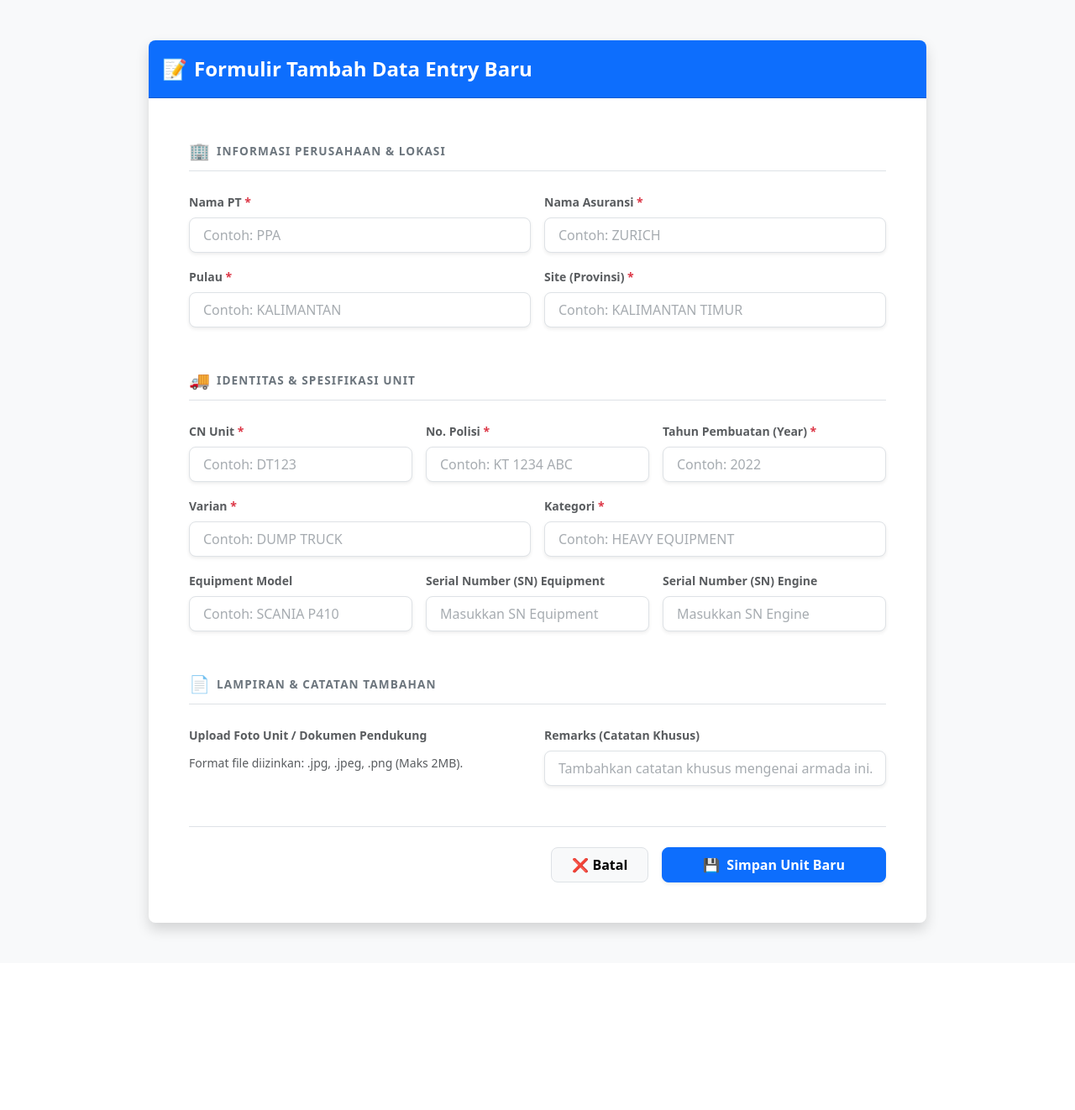
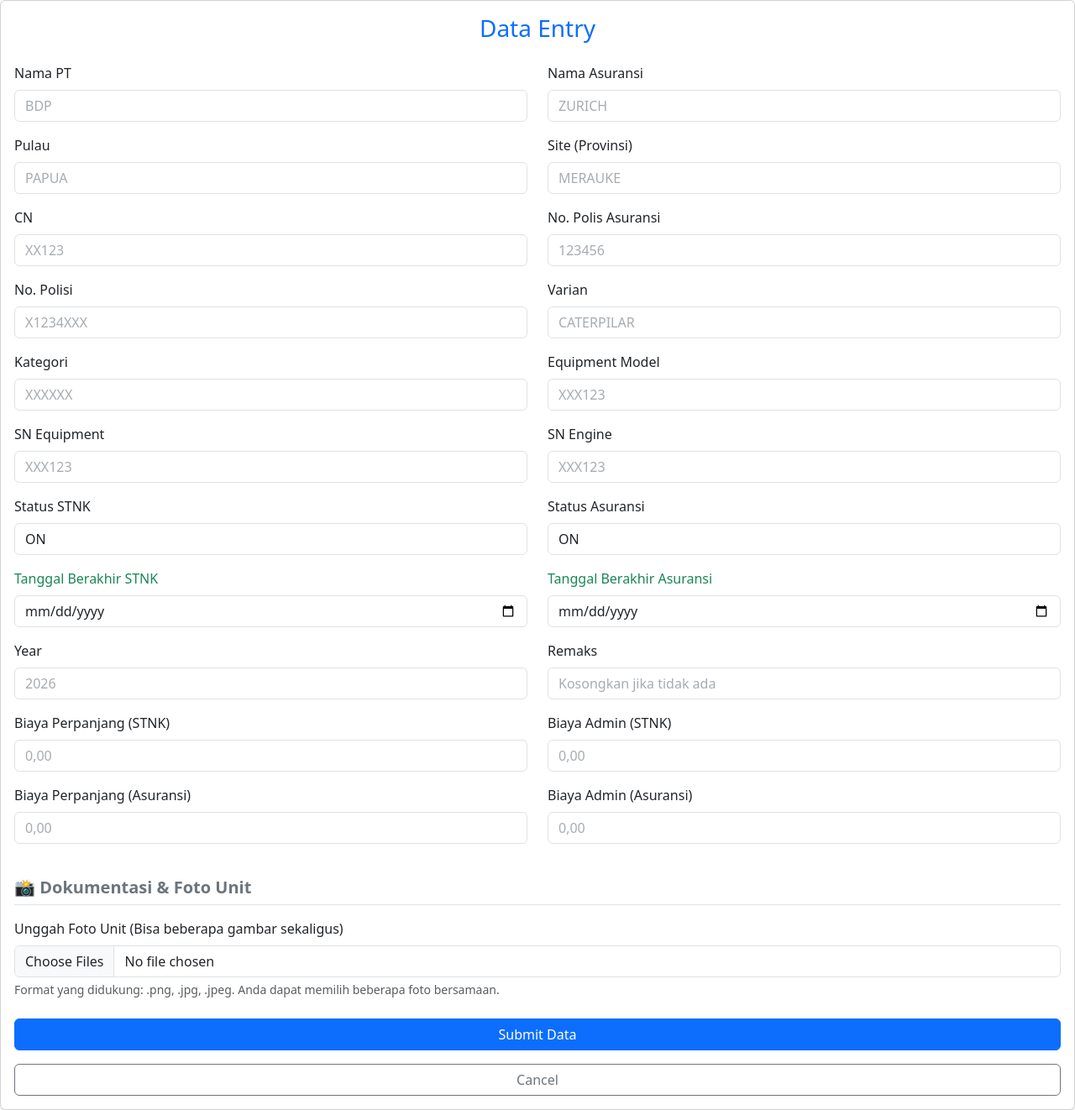
Before and after one commit to Wilsonn23/HR_Information_System, a Flask app: template templates/form.html in a window 1280 px wide. Shown: the part 56-1378 px from the top of the page at 84% size. Before the commit the page ends 1171 px from the top, so only its background shows below. Run offline with Flask 3, Linux system fonts and the light colour scheme; the template is opened without the code that fills it: values that come from a table or form of the project are taken from there, others are empty; the visitor is signed in with stand-in values (Sample User, id 1); some libraries are stand-ins or nearby versions.

Commit message:
fix: form

```diff
--- a/templates/form.html
+++ b/templates/form.html
@@ -2,174 +2,323 @@
 
 {% block title %}Entry Form{% endblock %}
 
-{% block body_class %}dashboard-page bg-light{% endblock %}
+{% block body_class %}dashboard-page{% endblock %}
 {% block content %}
-<div class="container py-5">
-    <div class="row justify-content-center">
-        <div class="col-lg-10">
-
 {% with messages = get_flashed_messages(with_categories=true) %}
     {% if messages %}
         {% for category, message in messages %}
-                        <div class="alert alert-{{ category }} alert-dismissible fade show shadow-sm border-0 mb-4" role="alert">
+            <div class="alert alert-{{ category }} alert-dismissible fade show" role="alert">
                 {{ message }}
                 <button type="button" class="btn-close" data-bs-dismiss="alert" aria-label="Close"></button>
             </div>
         {% endfor %}
     {% endif %}
 {% endwith %}
-
-            <div class="card shadow border-0 rounded-3 overflow-hidden bg-white text-dark">
-                <div class="card-header bg-primary text-white py-3 d-flex align-items-center gap-2">
-                    <span class="fs-4">📝</span>
-                    <h4 class="m-0 fw-bold">Formulir Tambah Data Entry Baru</h4>
+<div class="card form-card p-3 shadow-sm">
+    <h3 class="text-center mb-4 text-primary">Data Entry</h3>
+    <form action="{{ url_for('submit_data') }}" method="POST" enctype="multipart/form-data">
+        {{ form.csrf_token }}
+        <div class="row">
+            <div class="data-input">
+                <label class="form-label font-weight-bold">Nama PT</label>
+                {{ form.pt(class="form-control hanya-huruf uppercase-input", placeholder="BDP") }}
+            </div>
+            <div class="data-input">
+                <label class="form-label font-weight-bold">Nama Asuransi</label>
+                {{ form.nama_asuransi(class="form-control hanya-huruf uppercase-input", placeholder="ZURICH") }}
+            </div>
+        </div>
+        <div class="row">
+            <div class="data-input">
+                <label class="form-label font-weight-bold">Pulau</label>
+                {{ form.pulau(class="form-control hanya-huruf uppercase-input", placeholder="PAPUA") }}
+            </div>
+            <div class="data-input">
+                <label class="form-label font-weight-bold">Site (Provinsi)</label>
+                {{ form.provinsi(class="form-control hanya-huruf uppercase-input", placeholder="MERAUKE") }}
+            </div>
+        </div>
+        <div class="row">
+            <div class="data-input">
+                <label class="form-label font-weight-bold">CN</label>
+                {{ form.cn(class="form-control huruf-angka uppercase-input", placeholder="XX123") }}
+            </div>
+            <div class="data-input">
+                <label class="form-label font-weight-bold">No. Polis Asuransi</label>
+                {{ form.no_polis(class="form-control hanya-angka numeric", placeholder="123456") }}
+            </div>
+        </div>
+        <div class="row">
+            <div class="data-input">
+                <label class="form-label">No. Polisi</label>
+                {{ form.no_polisi(class="form-control huruf-angka uppercase-input", placeholder="X1234XXX") }}
+            </div>
+            <div class="data-input">
+                <label class="form-label font-weight-bold">Varian</label>
+                {{ form.varian(class="form-control hanya-huruf uppercase-input", placeholder="CATERPILAR") }}
+            </div>
+        </div>
+        <div class="row">
+            <div class="data-input">
+                <label class="form-label font-weight-bold">Kategori</label>
+                {{ form.kategori(class="form-control hanya-huruf uppercase-input", placeholder="XXXXXX") }}
+            </div>
+            <div class="data-input">
+                <label class="form-label font-weight-bold">Equipment Model</label>
+                {{ form.eqp_model(class="form-control huruf-angka uppercase-input", placeholder="XXX123") }}
+            </div>
+        </div>
+        <div class="row">
+            <div class="data-input">
+                <label class="form-label font-weight-bold">SN Equipment</label>
+                {{ form.sn_equipment(class="form-control huruf-angka uppercase-input", placeholder="XXX123") }}
+            </div>
+            <div class="data-input">
+                <label class="form-label font-weight-bold">SN Engine</label>
+                {{ form.sn_engine(class="form-control huruf-angka uppercase-input", placeholder="XXX123") }}
+            </div>
+        </div>
+        <div class="row">
+            <div class="data-input">
+                <label class="form-label font-weight-bold">Status STNK</label>
+                {{ form.status_stnk(class="form-control", id="status-stnk-select") }}
+            </div>
+            <div class="data-input">
+                <label class="form-label font-weight-bold">Status Asuransi</label>
+                {{ form.status_asuransi(class="form-control", id="status-asuransi-select") }}
+            </div>
+        </div>
+        <div id="tanggal-row-wrapper" class="row" style="display:none">
+            <div class="col-md-6 mb-3">
+                <div id="stnk-date-row">
+                    <label class="form-label font-weight-bold text-success">Tanggal Berakhir STNK</label>
+                    {{ form.tanggal_berakhir_stnk(id="tanggal-berakhir-stnk", class="form-control", type="date") }}
+                </div>
             </div>
 
-                <form action="{{ url_for('submit_data') }}" method="POST" enctype="multipart/form-data" class="card-body p-4 p-md-5">
-                    {{ form.csrf_token }}
-
-                    <div class="mb-5">
-                        <div class="d-flex align-items-center gap-2 border-bottom pb-2 mb-4">
-                            <span class="text-primary fw-bold fs-5">🏢</span>
-                            <h5 class="fw-bold m-0 text-secondary text-uppercase font-size-sm tracking-wider">Informasi Perusahaan & Lokasi</h5>
-                        </div>
-                        <div class="row g-3">
-                            <div class="col-md-6">
-                                <label class="form-label small fw-bold text-muted">Nama PT <span class="text-danger">*</span></label>
-                                {{ form.pt(class="form-control form-control-lg hanya-huruf uppercase-input shadow-sm fs-6", placeholder="Contoh: PPA") }}
-                            </div>
-                            <div class="col-md-6">
-                                <label class="form-label small fw-bold text-muted">Nama Asuransi <span class="text-danger">*</span></label>
-                                {{ form.nama_asuransi(class="form-control form-control-lg hanya-huruf uppercase-input shadow-sm fs-6", placeholder="Contoh: ZURICH") }}
-                            </div>
-                            <div class="col-md-6">
-                                <label class="form-label small fw-bold text-muted">Pulau <span class="text-danger">*</span></label>
-                                {{ form.pulau(class="form-control form-control-lg hanya-huruf uppercase-input shadow-sm fs-6", placeholder="Contoh: KALIMANTAN") }}
-                            </div>
-                            <div class="col-md-6">
-                                <label class="form-label small fw-bold text-muted">Site (Provinsi) <span class="text-danger">*</span></label>
-                                {{ form.provinsi(class="form-control form-control-lg hanya-huruf uppercase-input shadow-sm fs-6", placeholder="Contoh: KALIMANTAN TIMUR") }}
+            <div class="col-md-6 mb-3">
+                <div id="asuransi-date-row">
+                    <label class="form-label font-weight-bold text-success">Tanggal Berakhir Asuransi</label>
+                    {{ form.tanggal_berakhir_asuransi(id="tanggal-berakhir-asuransi", class="form-control", type="date") }}
                 </div>
             </div>
         </div>
-
-                    <div class="mb-5">
-                        <div class="d-flex align-items-center gap-2 border-bottom pb-2 mb-4">
-                            <span class="text-primary fw-bold fs-5">🚚</span>
-                            <h5 class="fw-bold m-0 text-secondary text-uppercase font-size-sm tracking-wider">Identitas & Spesifikasi Unit</h5>
+        <div class="row">
+            <div class="data-input">
+                <label class="form-label font-weight-bold">Year</label>
+                {{ form.year(class="form-control hanya-angka numeric", placeholder="2026", maxlength="4") }}
             </div>
-                        <div class="row g-3">
-                            <div class="col-md-4">
-                                <label class="form-label small fw-bold text-muted">CN Unit <span class="text-danger">*</span></label>
-                                {{ form.cn(class="form-control form-control-lg uppercase-input shadow-sm fs-6", id="cn", placeholder="Contoh: DT123") }}
+            <div class="data-input">
+                <label class="form-label font-weight-bold">Remaks</label>
+                {{ form.remaks(class="form-control", placeholder="Kosongkan jika tidak ada") }}
             </div>
-                            <div class="col-md-4">
-                                <label class="form-label small fw-bold text-muted">No. Polisi <span class="text-danger">*</span></label>
-                                {{ form.no_polisi(class="form-control form-control-lg uppercase-input shadow-sm fs-6", placeholder="Contoh: KT 1234 ABC") }}
         </div>
-                            <div class="col-md-4">
-                                <label class="form-label small fw-bold text-muted">Tahun Pembuatan (Year) <span class="text-danger">*</span></label>
-                                {{ form.year(class="form-control form-control-lg numeric-year shadow-sm fs-6", placeholder="Contoh: 2022") }}
+        <div class="row">
+            <div class="data-input">
+                <label class="form-label font-weight-bold">Biaya Perpanjang (STNK)</label>
+                {{ form.biaya_perpanjang_stnk(class="form-control rupiah-input", placeholder="0,00") }}
             </div>
-                            <div class="col-md-6">
-                                <label class="form-label small fw-bold text-muted">Varian <span class="text-danger">*</span></label>
-                                {{ form.varian(class="form-control form-control-lg uppercase-input shadow-sm fs-6", placeholder="Contoh: DUMP TRUCK") }}
+            <div class="data-input">
+                <label class="form-label font-weight-bold">Biaya Admin (STNK)</label>
+                {{ form.biaya_administrasi_stnk(class="form-control rupiah-input", placeholder="0,00") }}
             </div>
-                            <div class="col-md-6">
-                                <label class="form-label small fw-bold text-muted">Kategori <span class="text-danger">*</span></label>
-                                {{ form.kategori(class="form-control form-control-lg uppercase-input shadow-sm fs-6", placeholder="Contoh: HEAVY EQUIPMENT") }}
         </div>
-                            <div class="col-md-4">
-                                <label class="form-label small fw-bold text-muted">Equipment Model</label>
-                                {{ form.eqp_model(class="form-control form-control-lg uppercase-input shadow-sm fs-6", placeholder="Contoh: SCANIA P410") }}
+        <div class="row">
+            <div class="data-input">
+                <label class="form-label font-weight-bold">Biaya Perpanjang (Asuransi)</label>
+                {{ form.biaya_perpanjang_asuransi(class="form-control rupiah-input", placeholder="0,00") }}
             </div>
-                            <div class="col-md-4">
-                                <label class="form-label small fw-bold text-muted">Serial Number (SN) Equipment</label>
-                                {{ form.sn_equipment(class="form-control form-control-lg uppercase-input shadow-sm fs-6", placeholder="Masukkan SN Equipment") }}
-                            </div>
-                            <div class="col-md-4">
-                                <label class="form-label small fw-bold text-muted">Serial Number (SN) Engine</label>
-                                {{ form.sn_engine(class="form-control form-control-lg uppercase-input shadow-sm fs-6", placeholder="Masukkan SN Engine") }}
-                            </div>
+            <div class="data-input">
+                <label class="form-label font-weight-bold">Biaya Admin (Asuransi)</label>
+                {{ form.biaya_administrasi_asuransi(class="form-control rupiah-input", placeholder="0,00") }}
             </div>
         </div>
 
-                    <div class="mb-4">
-                        <div class="d-flex align-items-center gap-2 border-bottom pb-2 mb-4">
-                            <span class="text-primary fw-bold fs-5">📄</span>
-                            <h5 class="fw-bold m-0 text-secondary text-uppercase font-size-sm tracking-wider">Lampiran & Catatan Tambahan</h5>
-                        </div>
-                        <div class="row g-3">
-                            <div class="col-md-6">
-                                <label class="form-label small fw-bold text-muted">Upload Foto Unit / Dokumen Pendukung</label>
-                                {{ form.foto(class="form-control form-control-lg shadow-sm fs-6") }}
-                                <div class="form-text text-muted small mt-1">Format file diizinkan: .jpg, .jpeg, .png (Maks 2MB).</div>
-                            </div>
-                            <div class="col-md-6">
-                                <label class="form-label small fw-bold text-muted">Remarks (Catatan Khusus)</label>
-                                {{ form.remaks(class="form-control form-control-lg shadow-sm fs-6", placeholder="Tambahkan catatan khusus mengenai armada ini...", rows=2) }}
-                            </div>
+        <h5 class="text-secondary border-bottom pb-2 mt-4 mb-3 fw-bold">📸 Dokumentasi & Foto Unit</h5>
+        <div class="row">
+            <div class="col-12 mb-3">
+                <label class="form-label font-weight-bold">Unggah Foto Unit (Bisa beberapa gambar sekaligus)</label>
+                <input type="file" name="unit_photos" class="form-control" accept="image/*" multiple>
+                <div class="form-text text-muted small">Format yang didukung: .png, .jpg, .jpeg. Anda dapat memilih beberapa foto bersamaan.</div>
             </div>
         </div>
 
-                    <div class="d-flex justify-content-end align-items-center gap-3 pt-4 border-top mt-5">
-                        <a href="{{ url_for('master_page') }}" class="btn btn-light btn-lg border px-4 fw-semibold fs-6">
-                            ❌ Batal
-                        </a>
-                        <button type="submit" class="btn btn-primary btn-lg px-5 fw-bold shadow-sm fs-6 d-flex align-items-center gap-2">
-                            <span>💾</span> Simpan Unit Baru
-                        </button>
-                    </div>
+        <button type="submit" class="btn btn-primary w-100 mt-2">Submit Data</button>
+    </form>
 
-                </form>
-            </div>
-
-        </div>
+    <div class="mt-3">
+        <a href="/dashboard" class="btn btn-outline-secondary w-100">Cancel</a>
     </div>
 </div>
 
 <script>
+    document.querySelectorAll('.rupiah-input').forEach(input => {
+        input.addEventListener('input', function(e) {
+            let cursorPosition = this.selectionStart;
+            let originalLength = this.value.length;
+            let cleanValue = this.value.replace(/[^0-9,]/g, '');
+            let parts = cleanValue.split(',');
+            if (parts.length > 2) {
+                cleanValue = parts[0] + ',' + parts.slice(1).join('');
+            }
+            parts = cleanValue.split(',');
+            parts[0] = parts[0].replace(/\B(?=(\d{3})+(?!\d))/g, ".");
+            if (parts[1]) { parts[1] = parts[1].substring(0, 2); }
+            this.value = parts.join(',');
+            let newLength = this.value.length;
+            this.selectionStart = this.selectionEnd = cursorPosition + (newLength - originalLength);
+        });
+    });
+</script>
+
+<script>
+document.addEventListener("DOMContentLoaded", function () {
+    const statusStnkSelect = document.getElementById("status-stnk-select");
+    const stnkDateRow = document.getElementById("stnk-date-row");
+
+    function toggleStnkDate() {
+        const stnkDateElement = document.getElementById("stnk-date-row");
+        if (statusStnkSelect.value === "ON") {
+            stnkDateElement.classList.remove("invisible");
+        } else {
+            stnkDateElement.classList.add("invisible");
+        }
+    }
+
+    statusStnkSelect.addEventListener("change", toggleStnkDate);
+
+    toggleStnkDate();
+});
+</script>
+
+<script>
+document.addEventListener("DOMContentLoaded", function () {
+    const statusAsuransiSelect = document.getElementById("status-asuransi-select");
+    const asuransiDateRow = document.getElementById("asuransi-date-row");
+
+    function toggleAsuransiDate() {
+        const asuransiDateElement = document.getElementById("asuransi-date-row");
+        if (statusAsuransiSelect.value === "ON") {
+            asuransiDateRow.classList.remove("invisible");
+        } else {
+            asuransiDateRow.classList.add("invisible");
+        }
+    }
+
+    statusAsuransiSelect.addEventListener("change", toggleAsuransiDate);
+
+    toggleAsuransiDate();
+});
+</script>
+
+<script>
+    document.addEventListener("DOMContentLoaded", function () {
+        const statusStnk = document.getElementById("status-stnk-select");
+        const statusAsuransi = document.getElementById("status-asuransi-select");
+
+        const tanggalRowWrapper = document.getElementById("tanggal-row-wrapper");
+        const stnkDateCol = document.getElementById("stnk-date-col");
+        const asuransiDateCol = document.getElementById("asuransi-date-col");
+
+        function updateFields() {
+            const isStnkOn = statusStnk.value === "ON";
+            const isAsuransiOn = statusAsuransi.value === "ON";
+
+            if (isStnkOn || isAsuransiOn) {
+                tanggalRowWrapper.style.display = "flex"; // Munculkan baris
+            } else {
+                tanggalRowWrapper.style.display = "none";  // Sembunyikan baris & naikkan Year/Remaks
+            }
+
+            if (isStnkOn) {
+                stnkDateCol.classList.remove("invisible");
+            } else {
+                stnkDateCol.classList.add("invisible");
+            }
+
+            if (isAsuransiOn) {
+                asuransiDateCol.classList.remove("invisible");
+            } else {
+                asuransiDateCol.classList.add("invisible");
+            }
+        }
+
+        statusStnk.addEventListener("change", updateFields);
+        statusAsuransi.addEventListener("change", updateFields);
+
+        updateFields();
+    });
+</script>
+
+<script>
     document.addEventListener("DOMContentLoaded", function() {
-        // Auto-Kapitalisasi Inputan Teks khusus class tertentu
+        const inputTanggalSTNK = document.getElementById("tanggal-berakhir-stnk");
+        const inputTanggalAsuransi = document.getElementById("tanggal-berakhir-asuransi");
+        const hariIni = new Date().toISOString().split('T')[0];
+
+        inputTanggalSTNK.setAttribute("min", hariIni);
+        inputTanggalAsuransi.setAttribute("min", hariIni);
+
+        inputTanggalSTNK.addEventListener("blur", function() {
+            const tanggalPilihan = this.value;
+
+            if (tanggalPilihan && tanggalPilihan < hariIni) {
+                alert("⚠️ Maaf, tanggal berakhir STNK tidak boleh sebelum hari ini!");
+                this.value = "";
+            }
+        });
+
+        inputTanggalAsuransi.addEventListener("blur", function() {
+            const tanggalPilihan = this.value;
+
+            if (tanggalPilihan && tanggalPilihan < hariIni) {
+                alert("⚠️ Maaf, tanggal berakhir asuransi tidak boleh sebelum hari ini!");
+                this.value = "";
+            }
+        });
+    });
+</script>
+
+<script>
+    document.addEventListener("DOMContentLoaded", function() {
         document.querySelectorAll('.uppercase-input').forEach(input => {
             input.addEventListener('input', function() {
                 this.value = this.value.toUpperCase();
             });
         });
 
-        // Validasi Alfanumerik Ketat untuk CN Unit (Hanya Huruf Kapital dan Angka)
-        const cnInput = document.getElementById("cn");
+        const cnInput = document.getElementById("cn"); // Sesuaikan id dengan id field CN Anda
         if (cnInput) {
             cnInput.addEventListener('input', function() {
                 this.value = this.value.replace(/[^A-Z0-9]/g, '');
             });
         }
 
-        // Hanya mengizinkan angka 4 digit untuk kolom tahun
         document.querySelectorAll('.numeric-year').forEach(input => {
             input.addEventListener('input', function() {
                 this.value = this.value.replace(/[^0-9]/g, '');
-                if(this.value.length > 4) {
-                    this.value = this.value.slice(0,4);
-                }
             });
         });
+    });
+</script>
 
-        // Hanya mengizinkan huruf teks alfabet dan spasi
+<script>
     document.querySelectorAll('.hanya-huruf').forEach(input => {
         input.addEventListener('input', function() {
             this.value = this.value.replace(/[^a-zA-Z ]/g, '');
         });
     });
+
+    document.querySelectorAll('.hanya-angka').forEach(input => {
+        input.addEventListener('input', function() {
+            this.value = this.value.replace(/[^0-9]/g, '');
+        });
+    });s
+
+    document.querySelectorAll('.huruf-angka').forEach(input => {
+        input.addEventListener('input', function() {
+            this.value = this.value.replace(/[^a-zA-Z0-9]/g, '');
+        });
         });
 </script>
-
-<style>
-    .tracking-wider { letter-spacing: 0.08em; }
-    .font-size-sm { font-size: 0.85rem; }
-    .form-control:focus {
-        border-color: #3b82f6;
-        box-shadow: 0 0 0 0.25rem rgba(59, 130, 246, 0.15) !important;
-    }
-</style>
 {% endblock %}
```
Lines whose indentation alone changed are shown as unchanged.
